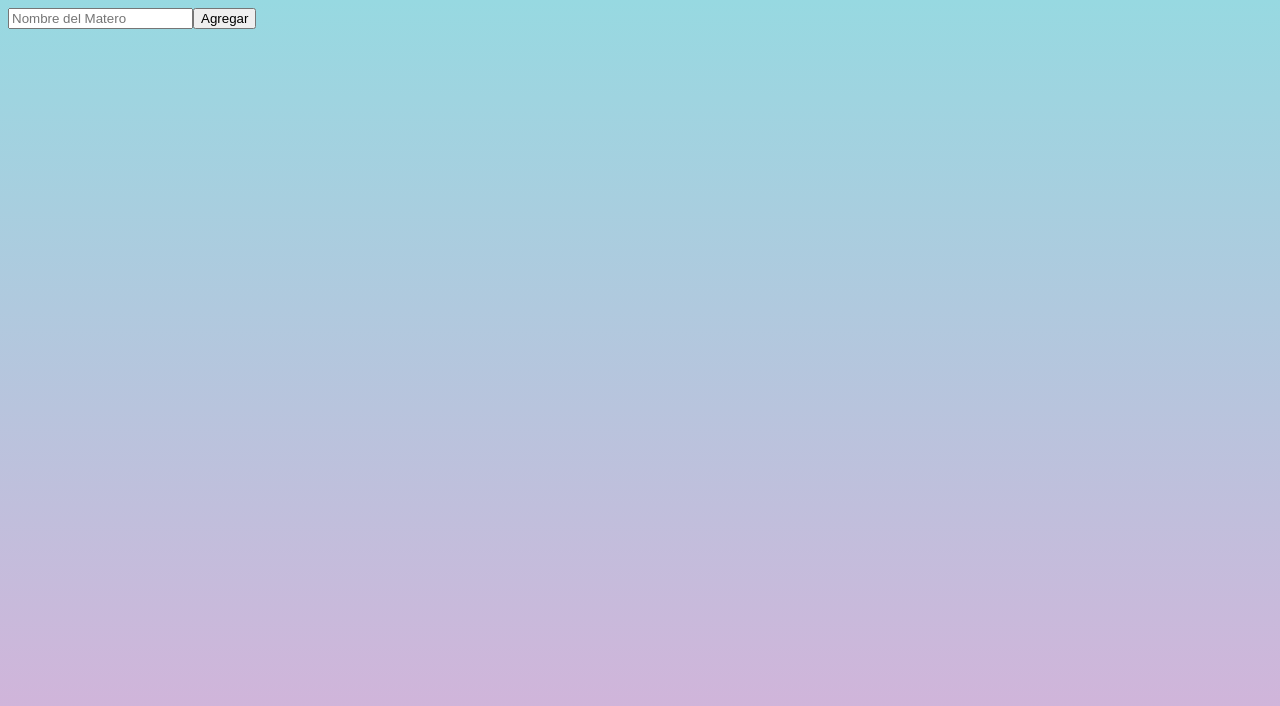
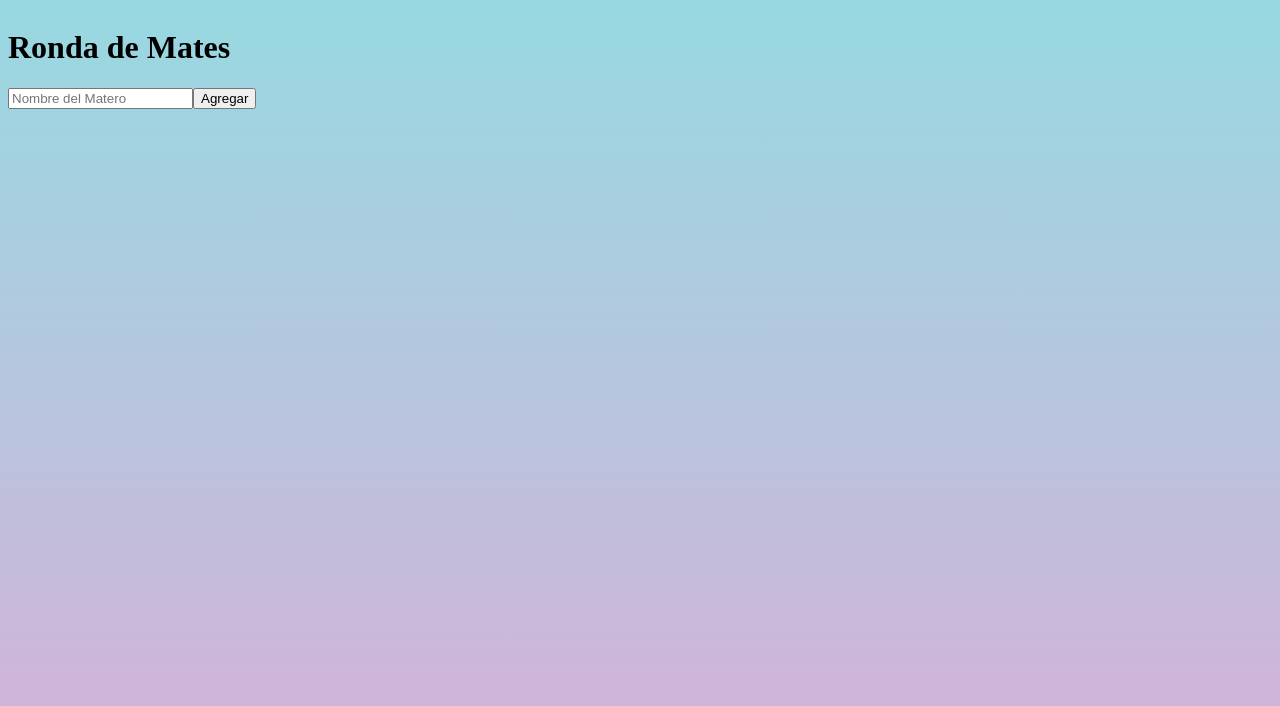
Before and after one commit to BritoAugusto/turnosMate, a React (Vite) app: page / in a window 1280 px wide. Shown: the top 706 px of the page. Built offline with nearby package versions, Linux system fonts and the light colour scheme.

Commit message:
se agrego el maquetado y funciones a los componentes

```diff
--- a/package.json
+++ b/package.json
@@ -14,6 +14,7 @@
     "react": "^18.3.1",
     "react-bootstrap": "^2.10.9",
     "react-dom": "^18.3.1",
+    "react-hook-form": "^7.54.2",
     "sweetalert2": "^11.15.10"
   },
   "devDependencies": {
--- a/src/App.jsx
+++ b/src/App.jsx
@@ -1,11 +1,10 @@
+import MateTurnero from './componentes/MateTurnero.jsx';
 import './App.css'
-// import MateTurnero from './componentes/MateTurnero'
-import Participantes from './componentes/Participantes'
 
 function App() {
   return (
     <>
-    <Participantes></Participantes>
+    <MateTurnero/>
     </>
   )
 }
--- a/src/componentes/MateTurnero.jsx
+++ b/src/componentes/MateTurnero.jsx
@@ -3,8 +3,42 @@ import Participantes from "./Participantes";
 import TurnDisplay from "./TurnDisplay";
 
 const MateTurnero = () => {
+const [participantes, setParticipantes] = useState([])
+const [turnoActual, setTurnoActual] = useState(0);
+const [tiempoRestante, setTiempoRestante] = useState(30)
+const [tiempoComenzado, setTiempoComenzado] = useState(false)
+
+useEffect(()=>{
+    if (tiempoComenzado && tiempoRestante) {
+        const tiempo = setTiempoTerminado(()=> setTiempoRestante(tiempoRestante -1), 1000)
+        return ()=> limpiarTiempoTerminado(tiempo)
+    }else if (tiempoRestante === 0){
+      siguienteTurno()
+    }
+}, [tiempoRestante, tiempoComenzado])
+
+const agregarMatero = useCallback((nombre)=>{
+    setParticipantes((prev)=> [...prev, nombre]);
+    if(participantes.length === 0) setTiempoComenzado(true);
+
+}, [participantes])
+
+const siguienteTurno = ()=>{
+    setTurnoActual((prev)=> (prev + 1) % participantes.length);
+    setTiempoRestante(30);
+    setTiempoComenzado(true);
+}
+
   return <div>
     <h1>Ronda de Mates</h1>
+    <Participantes agregarMatero={agregarMatero}/>
+    {participantes.length > 0 && (
+        <TurnDisplay
+        participantes={participantes[turnoActual]}
+        tiempoRestante={tiempoRestante}
+        siguienteTurno={siguienteTurno}
+        />
+    )}
   </div>;
 };
 
```
Also changed, not shown: src/componentes/TurnDisplay.jsx (renamed from src/componentes/TurnDispley.jsx), 1 other file (tests, documents, lock files or other folders).
